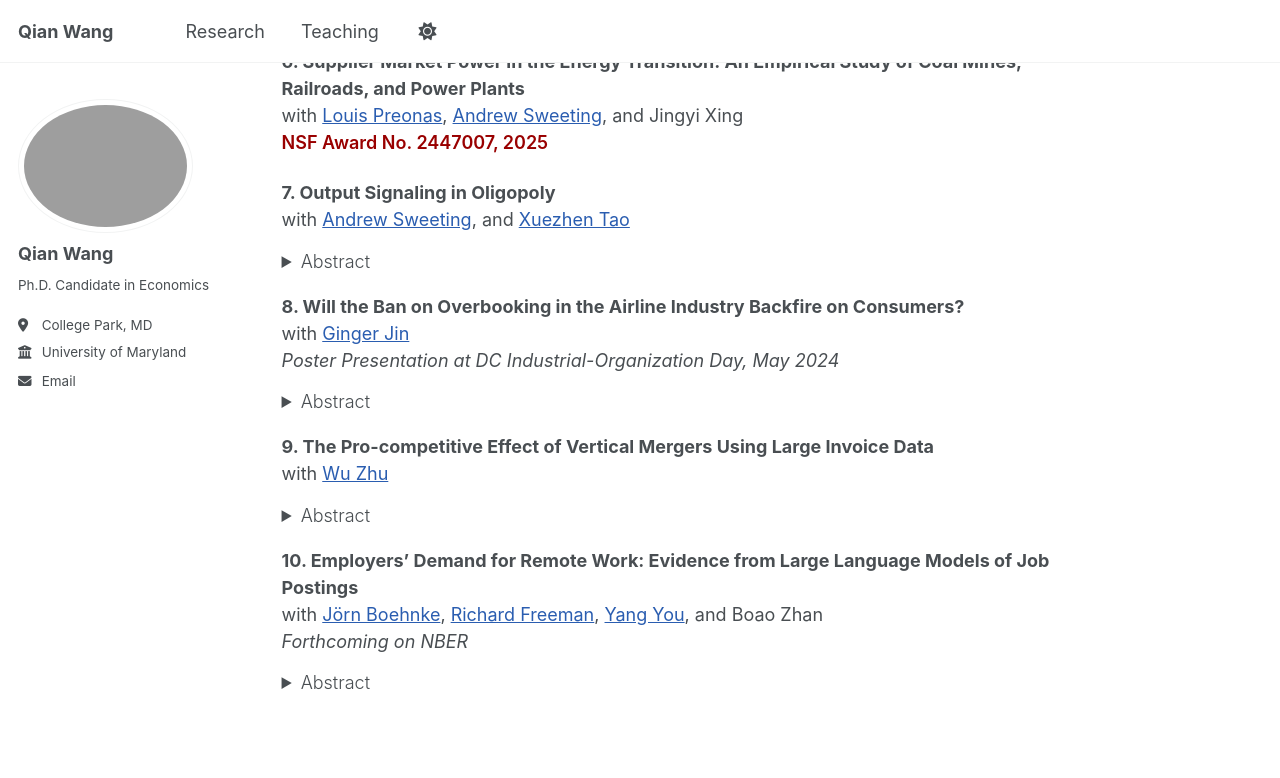
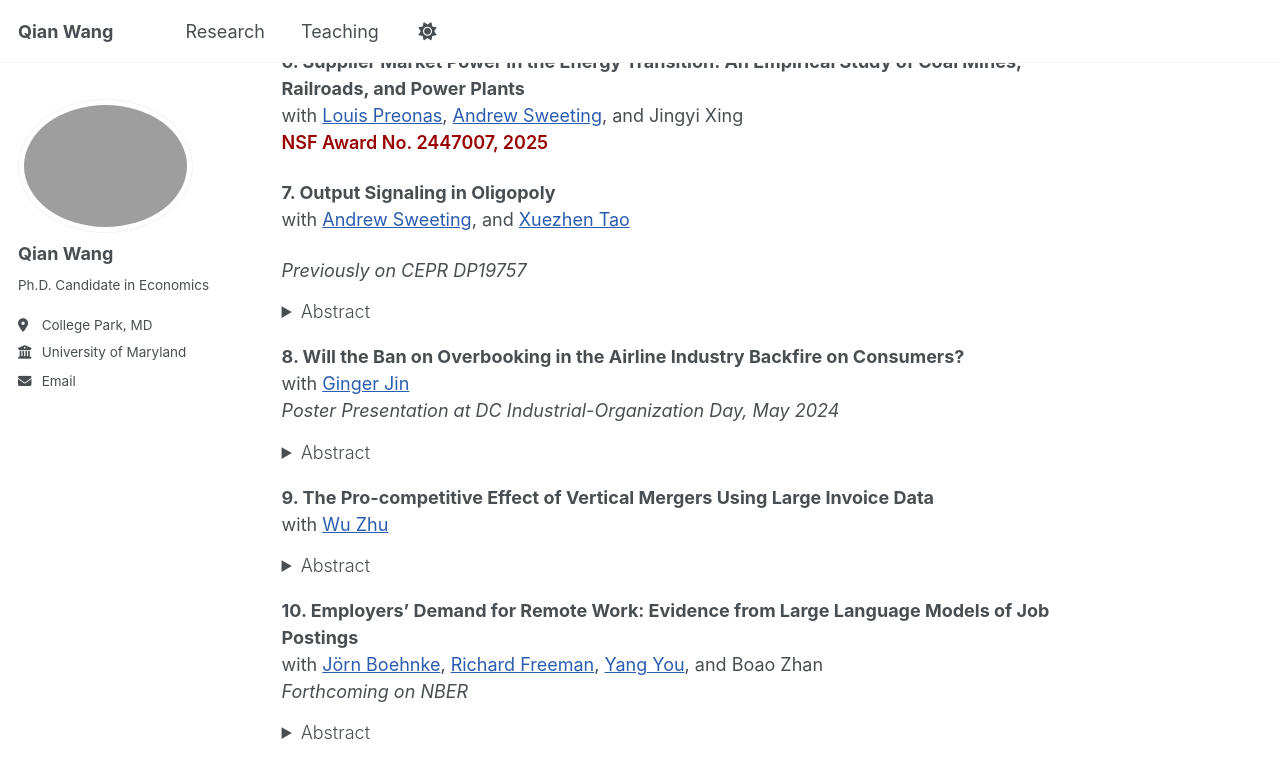
Before and after one commit to qwang819/qwang819.github.io, a Jekyll site: the page built from _pages/about.md, in a window 1280 px wide and 900 px high, scrolled down 1537 px. Shown: the top 778 px of the window. Built offline with Jekyll 4.4.1, drawn with Linux system fonts in a browser that asks for light colours; a script that is not in the unit is left out.

Commit message:
Update about.md

```diff
--- a/_pages/about.md
+++ b/_pages/about.md
@@ -92,6 +92,8 @@ with <a href="https://www.louispreonas.com/" style="color: #2A5DB0;">Louis Preon
 
 **7. Output Signaling in Oligopoly**
 with <a href="http://www.asweeting.com/" style="color: #2A5DB0;">Andrew Sweeting</a>, and <a href="https://www.xuezhentao.site:8000/" style="color: #2A5DB0;">Xuezhen Tao</a>
+
+*Previously on CEPR DP19757*
 <details style="margin-top: -0.5rem; margin-bottom: 1rem;">
   <summary><span style="font-weight:300;">Abstract</span></summary>
   <p style="text-align: justify;">
```
